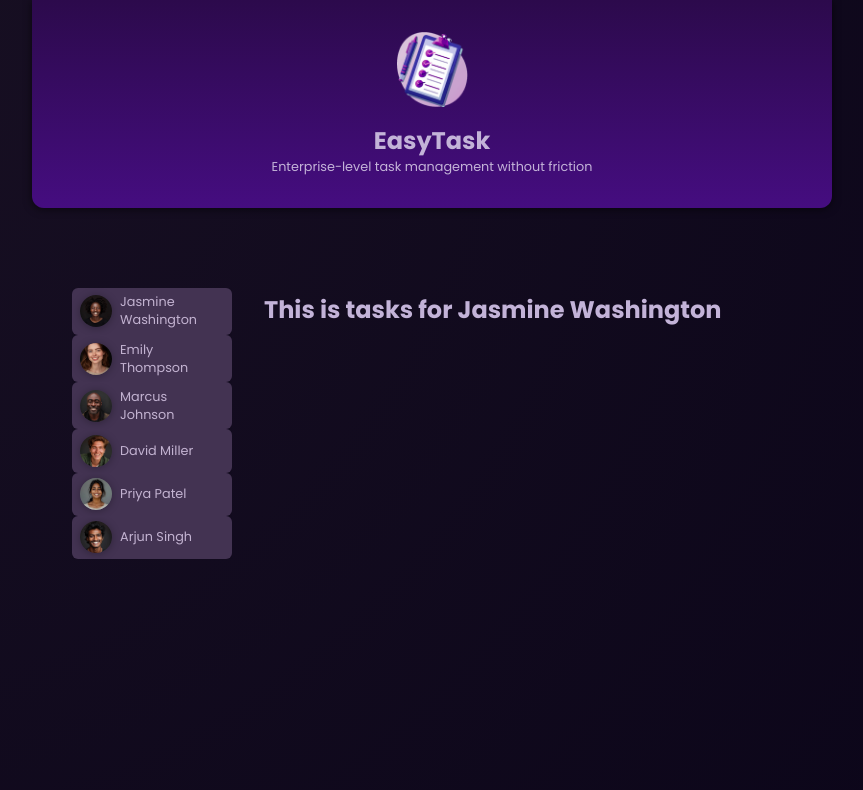
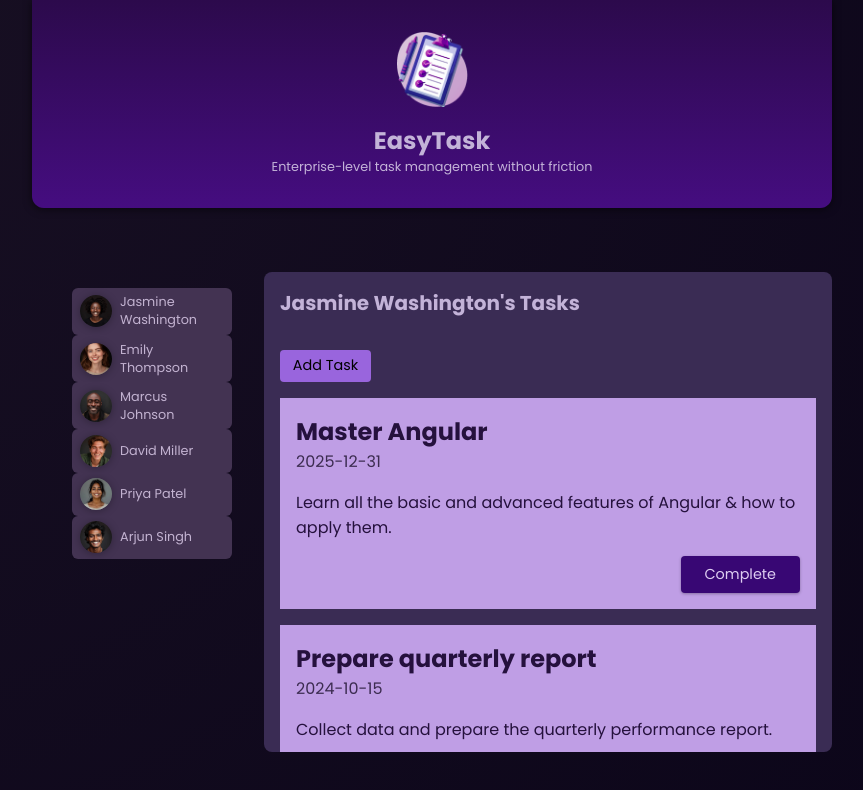
Before and after one commit to tamim36/advanced-angular-projects, an Angular app: page / in a window 1280 px wide. Both pictures are taken after a click on the button "Jasmine Washington". Shown: the top 790 px of the page, without its empty margins (208-1071 px from the left). Built offline with nearby package versions, Linux system fonts and the light colour scheme.

Commit message:
create task component and view dummy task data

```diff
--- a/src/app/app.component.html
+++ b/src/app/app.component.html
@@ -10,7 +10,7 @@
   </ul>
 
   @if (selectedUser) {
-    <app-tasks [name]="selectedUser.name" />
+    <app-tasks [user]="selectedUser" />
   } @else {
     <p id="fallback">Please select a user to see their tasks!</p>
   }
--- /dev/null
+++ b/src/app/data/dummy-tasks.ts
@@ -0,0 +1,81 @@
+export const dummyTasks = [
+    {
+      id: 't1',
+      userId: 'u1',
+      title: 'Master Angular',
+      summary:
+        'Learn all the basic and advanced features of Angular & how to apply them.',
+      dueDate: '2025-12-31',
+    },
+    {
+      id: 't2',
+      userId: 'u3',
+      title: 'Build first prototype',
+      summary: 'Build a first prototype of the online shop website',
+      dueDate: '2024-05-31',
+    },
+    {
+      id: 't3',
+      userId: 'u3',
+      title: 'Prepare issue template',
+      summary:
+        'Prepare and describe an issue template which will help with project management',
+      dueDate: '2024-06-15',
+    },
+    {
+      id: 't4',
+      userId: 'u2',
+      title: 'Complete React Course',
+      summary: 'Finish the React course and build a portfolio project.',
+      dueDate: '2024-07-30',
+    },
+    {
+      id: 't5',
+      userId: 'u4',
+      title: 'Write documentation',
+      summary: 'Prepare complete project documentation for team onboarding.',
+      dueDate: '2024-08-15',
+    },
+    {
+      id: 't6',
+      userId: 'u5',
+      title: 'Implement user authentication',
+      summary: 'Add user authentication and role-based access control.',
+      dueDate: '2024-09-10',
+    },
+    {
+      id: 't8',
+      userId: 'u1',
+      title: 'Prepare quarterly report',
+      summary: 'Collect data and prepare the quarterly performance report.',
+      dueDate: '2024-10-15',
+    },
+    {
+      id: 't9',
+      userId: 'u2',
+      title: 'Develop RESTful API',
+      summary: 'Create and test RESTful APIs for the new mobile application.',
+      dueDate: '2024-11-20',
+    },
+    {
+      id: 't10',
+      userId: 'u4',
+      title: 'Conduct team meeting',
+      summary: 'Organize a team meeting to discuss project milestones.',
+      dueDate: '2024-12-05',
+    },
+    {
+      id: 't11',
+      userId: 'u5',
+      title: 'Design UI mockups',
+      summary: 'Design and review UI mockups for the upcoming product launch.',
+      dueDate: '2025-01-15',
+    },
+    {
+      id: 't12',
+      userId: 'u6',
+      title: 'Migrate to cloud',
+      summary: 'Plan and execute the migration of the project to a cloud provider.',
+      dueDate: '2025-03-01',
+    },
+  ];
--- /dev/null
+++ b/src/app/tasks/task/task.component.css
@@ -0,0 +1,37 @@
+article {
+    padding: 1rem;
+    color: #25113d;
+    background-color: #bf9ee5;
+  }
+
+  h2 {
+    margin: 0;
+  }
+
+  time {
+    color: #3c2c50;
+  }
+
+  .actions {
+    text-align: right;
+    margin: 0;
+  }
+
+  .actions button {
+    font: inherit;
+    font-size: 0.9rem;
+    cursor: pointer;
+    background-color: #380774;
+    color: #decdf2;
+    border-radius: 4px;
+    padding: 0.5rem 1.5rem;
+    border: none;
+    box-shadow: 0 1px 3px rgba(0, 0, 0, 0.3);
+    transition: all 0.3s ease;
+  }
+
+  .actions button:hover,
+  .actions button:active {
+    background-color: #4a0774;
+    box-shadow: 0 1px 6px rgba(0, 0, 0, 0.3);
+  }
--- /dev/null
+++ b/src/app/tasks/task/task.component.html
@@ -0,0 +1,8 @@
+<article>
+    <h2>{{ task.title }}</h2>
+    <time>{{ task.dueDate }}</time>
+    <p>{{ task.summary }}</p>
+    <p class="actions">
+        <button>Complete</button>
+    </p>
+</article>
--- /dev/null
+++ b/src/app/tasks/task/task.component.ts
@@ -0,0 +1,20 @@
+import { Component, Input } from '@angular/core';
+import { dummyTasks } from '../../data/dummy-tasks';
+type Task = {
+    id: string,
+    userId: string,
+    title: string,
+    summary: string,
+    dueDate: string
+}
+
+@Component({
+  selector: 'app-task',
+  imports: [],
+  templateUrl: './task.component.html',
+  styleUrl: './task.component.css'
+})
+export class TaskComponent {
+  tasks = dummyTasks;
+  @Input({required: true}) task! : Task;
+}
--- a/src/app/tasks/tasks.component.css
+++ b/src/app/tasks/tasks.component.css
@@ -0,0 +1,63 @@
+#tasks {
+    padding: 1rem;
+    border-radius: 8px;
+    max-height: 60vh;
+    overflow: auto;
+    background-color: #3a2c54;
+  }
+
+  header {
+    display: flex;
+    justify-content: space-between;
+    align-items: flex-start;
+    margin-bottom: 2rem;
+    gap: 1rem;
+  }
+
+  h2 {
+    margin: 0;
+    font-size: 0.9rem;
+    width: 60%;
+    text-wrap: balance;
+  }
+
+  menu {
+    margin: 0;
+    padding: 0;
+  }
+
+  menu button {
+    font: inherit;
+    cursor: pointer;
+    background-color: #9965dd;
+    border-radius: 4px;
+    border: none;
+    padding: 0.35rem 0.8rem;
+    font-size: 0.9rem;
+  }
+
+  menu button:hover,
+  menu button:active {
+    background-color: #a565dd
+  }
+
+  ul {
+    list-style: none;
+    margin: 1rem 0;
+    padding: 0;
+    display: flex;
+    flex-direction: column;
+    gap: 1rem;
+    max-height: 50vh;
+    overflow: auto;
+  }
+
+  @media (min-width: 768px) {
+    h2 {
+      font-size: 1.25rem;
+    }
+
+    menu {
+      width: auto;
+    }
+  }
--- a/src/app/tasks/tasks.component.html
+++ b/src/app/tasks/tasks.component.html
@@ -1 +1,15 @@
-<h2>This is tasks for {{ name }}</h2>
+<section id="tasks">
+    <header>
+        <h2>{{ user.name }}'s Tasks</h2>
+    </header>
+    <menu>
+        <button>Add Task</button>
+    </menu>
+    <ul>
+        @for (task of userSpecificTasks; track task.id) {
+            <li>
+                <app-task [task]="task" />
+            </li>
+        }
+    </ul>
+</section>
--- a/src/app/tasks/tasks.component.ts
+++ b/src/app/tasks/tasks.component.ts
@@ -1,11 +1,20 @@
 import { Component, Input } from '@angular/core';
+import { TaskComponent } from "./task/task.component";
+import { dummyTasks } from '../data/dummy-tasks';
 
 @Component({
   selector: 'app-tasks',
-  imports: [],
+  imports: [TaskComponent],
   templateUrl: './tasks.component.html',
   styleUrl: './tasks.component.css'
 })
 export class TasksComponent {
-  @Input() name?: string;
+  @Input() user?: any;
+  tasks = dummyTasks;
+
+  get userSpecificTasks(){
+    const taskData = this.tasks.filter(task => task.userId === this.user.id)!;
+    console.log(taskData);
+    return taskData;
+  }
 }
```
